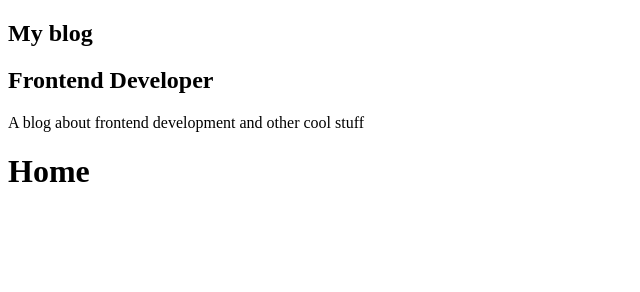
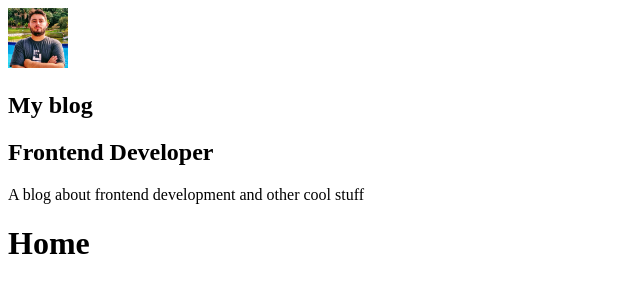
Before and after one commit to YuriGuilherme/gatsby-course, a Gatsby site: page / in a window 1280 px wide. Shown: the whole page, without its empty margins (0-640 px from the left). Built offline with nearby package versions, Linux system fonts and the light colour scheme; Gatsby itself is replaced by a stand-in of ours.

Commit message:
feat(profile): add avatar image

```diff
--- /dev/null
+++ b/src/components/Avatar/index.js
@@ -0,0 +1,22 @@
+import React from 'react'
+
+import { useStaticQuery, graphql } from 'gatsby'
+import Img from 'gatsby-image'
+
+const Avatar = () => {
+    const { avatarImage } = useStaticQuery(graphql`
+        query {
+            avatarImage: file(relativePath: { eq: "profile-photo.jpeg" }) {
+                childImageSharp {
+                    fixed(width: 60, height: 60) {
+                        ...GatsbyImageSharpFixed_tracedSVG
+                    }
+                }
+            }
+        }
+    `)
+
+    return <Img fixed={avatarImage.childImageSharp.fixed} />
+}
+
+export default Avatar
--- a/src/components/Profile/index.js
+++ b/src/components/Profile/index.js
@@ -1,6 +1,8 @@
 import React from 'react'
 
 import { useStaticQuery, graphql } from 'gatsby'
+
+import Avatar from '../Avatar'
 
 const Profile = () => {
     const {
@@ -21,6 +23,7 @@ const Profile = () => {
 
     return (
         <div className="Profile-wrapper">
+            <Avatar />
             <h1>{title}</h1>
             <h2>{position}</h2>
             <p>{description}</p>
```
Also changed, not shown: src/images/profile-photo.jpeg (added).
